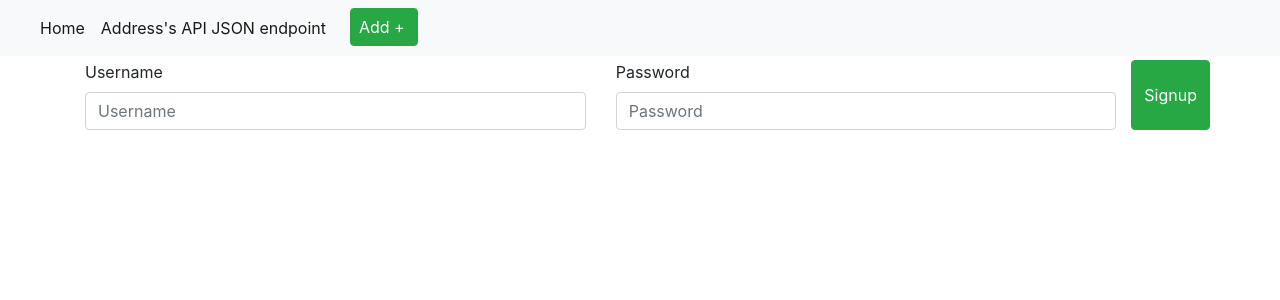
After one commit to raajvipatel99/Project4, a Flask app: page /signup in a window 1280 px wide. The commit adds this page. Shown: the top 300 px of the page. Run offline with Flask 2, Linux system fonts and the light colour scheme; some libraries are stand-ins or nearby versions.

Commit message:
Task: Login, Signup

```diff
--- a/appl/app.py
+++ b/appl/app.py
@@ -19,6 +19,7 @@ app.register_blueprint(routes_in_routes)
 app.config['SECRET_KEY'] = 'key'
 app.config['SQLALCHEMY_DATABASE_URI'] = 'sqlite:///biostatData.db'
 
+
 db = SQLAlchemy(app)
 
 # def setUp(self):
--- a/appl/forms.py
+++ b/appl/forms.py
@@ -9,3 +9,8 @@ class BiostatForm(FlaskForm):
     height_in = StringField("Height (inches): ")
     weight_lbs = StringField("Weight (lbs): ")
     submit = SubmitField("Submit")
+
+class SignupForm(FlaskForm):
+    username = StringField("Username: ")
+    password = StringField("Password: ")
+    signup = SubmitField("Signup")
--- a/appl/models.py
+++ b/appl/models.py
@@ -1,7 +1,10 @@
+from collections import OrderedDict
+
 from app import db
 
 class Biostat(db.Model):
     __tablename__ = 'biostat'
+    __table_args__ = {'extend_existing': True}
     id = db.Column(db.Integer, primary_key=True)
     names = db.Column(db.String(20), unique=False, nullable=False)
     sex = db.Column(db.String(3), unique=False, nullable=False)
@@ -9,5 +12,18 @@ class Biostat(db.Model):
     height_in = db.Column(db.Integer, unique=False, nullable=False)
     weight_lbs = db.Column(db.Integer, unique=False, nullable=False)
 
+    def toDict(self):
+        result = OrderedDict()
+        for key in self.__mapper__.c.keys():
+              result[key] = str(getattr(self, key))
+        return result
+
     def __repr__(self):
         return '<Name %r>' % self.names
+
+class Signup(db.Model):
+    __tablename__ = 'signup'
+    __table_args__ = {'extend_existing': True}
+    id = db.Column(db.Integer, primary_key=True)
+    username = db.Column(db.String(20), unique=True, nullable=False)
+    password = db.Column(db.String(20), unique=False, nullable=False)
--- a/requirements.txt
+++ b/appl/requirements.txt
@@ -5,3 +5,4 @@ simplejson
 Flask-SQLAlchemy
 wtforms
 flask_wtf
+redis
--- a/appl/routes.py
+++ b/appl/routes.py
@@ -5,13 +5,40 @@ from flask import Blueprint, request, session, redirect, url_for, render_templat
 
 routes_in_routes = Blueprint('routes_in_routes', __name__)
 
+
+@routes_in_routes.before_app_first_request
+def prefill_db():
+    from app import db
+    from models import Biostat
+    db.session.query(Biostat).delete()
+    db.session.commit()
+    try:
+        for csv_row in open("../db/init.csv", "r"):
+            line = csv_row.strip().split(",")
+            print(line)
+            names = line[0]
+            sex = line[1]
+            age = line[2]
+            height_in = line[3]
+            weight_lbs = line[4]
+            b = Biostat(names=names, sex=sex, age=age, height_in=height_in, weight_lbs=weight_lbs)
+            db.session.add(b)
+            db.session.commit()
+    except:
+        print("out")
+    finally:
+        print("in")
+
+
 def login_required(f):
     @wraps(f)
     def decorated_function(*args, **kwargs):
         if session.get('email') is None:
-            return redirect(url_for('routes_in_routes.get_email'),code=302)
+            return redirect(url_for('routes_in_routes.get_email'), code=302)
         return f(*args, **kwargs)
+
     return decorated_function
+
 
 @routes_in_routes.route('/', methods=['GET'])
 @login_required
@@ -52,7 +79,7 @@ def form_update_post(biostat_id):
     biostat.age = request.form.get('age')
     biostat.height_in = request.form.get('height_in')
     biostat.weight_lbs = request.form.get('weight_lbs')
-    #print(biostat.weight_lbs)
+    # print(biostat.weight_lbs)
     db.session.flush()
     db.session.commit()
     return redirect("/", code=302)
@@ -99,14 +126,13 @@ def form_delete_post(biostat_id):
     from app import db
     from appl.models import Biostat
     biostat = Biostat.query.filter_by(id=biostat_id).one()
-    #print(biostat.age)
+    # print(biostat.age)
     db.session.delete(biostat)
     db.session.commit()
     return redirect("/", code=302)
 
 
 @routes_in_routes.route('/api/v1/biostat', methods=['GET'])
-@login_required
 def api_browse() -> str:
     from appl.app import db
     from appl.forms import BiostatForm
@@ -119,7 +145,6 @@ def api_browse() -> str:
 
 
 @routes_in_routes.route('/api/v1/biostat/<int:biostat_id>', methods=['GET'])
-@login_required
 def api_retrieve(biostat_id) -> str:
     from appl.app import db
     from appl.forms import BiostatForm
@@ -129,7 +154,6 @@ def api_retrieve(biostat_id) -> str:
 
 
 @routes_in_routes.route('/api/v1/biostat', methods=['POST'])
-@login_required
 def api_add() -> str:
     from appl.app import db
     from appl.forms import BiostatForm
@@ -137,16 +161,17 @@ def api_add() -> str:
     content = request.json
     biostat = Biostat(names=content['names'], sex=content['sex'], age=content['age'],
                       height_in=content['height_in'], weight_lbs=content['weight_lbs'])
+    db.session.add(biostat)
+    db.session.commit()
     resp = Response(status=201, mimetype='application/json')
     return resp
 
 
 @routes_in_routes.route('/api/v1/biostat/<int:biostat_id>', methods=['PUT'])
-@login_required
 def api_edit(biostat_id) -> str:
     from appl.app import db
-    from appl.forms import BiostatForm
     from appl.models import Biostat
+    from flask import request, Response
     content = request.json
     biostat = Biostat.query.filter_by(id=biostat_id).one()
     biostat.names = content['names']
@@ -154,46 +179,100 @@ def api_edit(biostat_id) -> str:
     biostat.age = content['age']
     biostat.height_in = content['height_in']
     biostat.weight_lbs = content['weight_lbs']
+    db.session.commit()
     resp = Response(status=200, mimetype='application/json')
     return resp
-    # here,change content
+
 
 
 @routes_in_routes.route('/api/v1/biostat/<int:biostat_id>', methods=['DELETE'])
-@login_required
 def api_delete(biostat_id) -> str:
-    from appl.app import db
-    from appl.forms import BiostatForm
+    from app import db
     from appl.models import Biostat
     biostat = Biostat.query.filter_by(id=biostat_id).one()
-    # resp = Response(status=200, mimetype='application/json')
-    # return resp
-    return biostat
+    db.session.delete(biostat)
+    db.session.commit()
+    resp = Response(status=200, mimetype='application/json')
+    return resp
 
 
 @routes_in_routes.route('/set_email', methods=['GET', 'POST'])
 def set_email():
     if request.method == 'POST':
-        # Save the form data to the session object
-        session['email'] = request.form['email_address']
-        return redirect(url_for('routes_in_routes.get_email'))
+
+
+        from appl.models import Signup
+        username = request.form['username']
+        password = request.form['password']
+        user_obj = Signup.query.filter_by(username=username).first()
+        if user_obj is not None:
+            if username == user_obj.username and password == user_obj.password:
+                session['email'] = request.form['username']
+                return redirect(url_for('routes_in_routes.index'))
+            else:
+                return render_template_string("""
+                    Invalid Password. Please try again!
+                """)
+        else:
+            return render_template_string("""
+                                Username not found!
+                            """)
+
+
+
+        #return redirect(url_for('routes_in_routes.get_email'))
 
     return """
         <form method="post">
-            <label for="email">Enter your email address:</label>
-            <input type="email" id="email" name="email_address" required />
+            <label for="email">Username:</label>
+            <input type="username" id="username" name="username" required />
+             <label for="password">Password:</label>
+            <input type="password" id="password" name="password" required />
             <button type="submit">Submit</button
         </form>
         """
+    # if request.method == 'POST':
+    #     session['email'] = request.form['email_address']
+    #     return redirect(url_for('routes_in_routes.get_email'))
+    #
+    # return """
+    #        <form method="post">
+    #            <label for="email">Enter your email address:</label>
+    #            <input type="email" id="email" name="email_address" required />
+    #            <button type="submit">Submit</button
+    #        </form>
+    #        """
+
+# uselessssssssssss--------------------------------
+# @routes_in_routes.route('/get_email', methods=['GET', 'POST'])
+# def get_email():
+#     from appl.app import db
+#     from appl.forms import SignupForm
+#     from appl.models import Signup
+#     sform = SignupForm()
+#     username = sform.username.data
+#     password = sform.password.data
+#     user_obj = Signup.query.filter_by(username=username).one()
+#     if username == user_obj.username and password == user_obj.password:
+#         return redirect(url_for('routes_in_routes.index'))
+#     else:
+#         return render_template_string("""
+#          <h1>Welcome! <h1>
+#          <h2> <a href="{{ url_for('routes_in_routes.set_email') }}">Login</a></h>
+#          <h2><a href="{{ url_for('routes_in_routes.signup') }}">Signup</a></h2>
+#         """)
+
 
 
 @routes_in_routes.route('/get_email')
 def get_email():
     return render_template_string("""
             {% if session['email'] %}
-                <h1>Welcome {{ session['email'] }}!</h1>
+                <h1> <a href="{{ url_for('routes_in_routes.index') }}">Go to HomePage</a> </h1>
             {% else %}
-                <h1>Welcome! Please enter your email <a href="{{ url_for('routes_in_routes.set_email') }}">here.</a></h1>
+                <h1>Welcome! <h1>
+                <h2> <a href="{{ url_for('routes_in_routes.set_email') }}">Login</a></h>
+                <h2><a href="{{ url_for('routes_in_routes.signup') }}">Signup</a></h2>
             {% endif %}
         """)
 
@@ -203,3 +282,20 @@ def delete_email():
     # Clear the email stored in the session object
     session.pop('email', default=None)
     return '<h1>Session deleted!</h1>'
+
+
+@routes_in_routes.route('/signup', methods=['POST', 'GET'])
+def signup():
+    print("hey")
+    from appl.app import db
+    from appl.forms import SignupForm
+    from appl.models import Signup
+    form = SignupForm()
+    reg = Signup(username=form.username.data, password=form.password.data)
+    username = form.username
+    db.session.add(reg)
+    db.session.commit()
+    form.username.data = ''
+    form.password.data = ''
+    reg = Signup.query.order_by(Signup.id)
+    return render_template('signup.html', title='Signup Form', form=form, username=username, reg=reg)
--- a/templates/index.html
+++ b/templates/index.html
@@ -22,4 +22,5 @@
     {% endfor %}
     </tbody>
 </table>
+    <a href="{{ url_for('routes_in_routes.delete_email') }}">Logout</a>
 {% endblock %}
--- /dev/null
+++ b/templates/signup.html
@@ -0,0 +1,18 @@
+{% extends "layout.html" %}
+{% block content %}
+<form action="/signup" method="POST">
+    <div class="row">
+        <div class="col">
+            <label for="username">Username</label>
+            <input id="username" type="text" class="form-control" placeholder="Username" name="username">
+        </div>
+        <div class="col">
+            <label for="password">Password</label>
+            <input id="password" type="text" class="form-control" placeholder="Password"
+                   name="password">
+        </div>
+    <button type="submit" class="btn btn-success">Signup</button>
+    </div>
+</form>
+
+{% endblock %}
```
Also changed, not shown: appl/biostatData.db, 2 other files.
